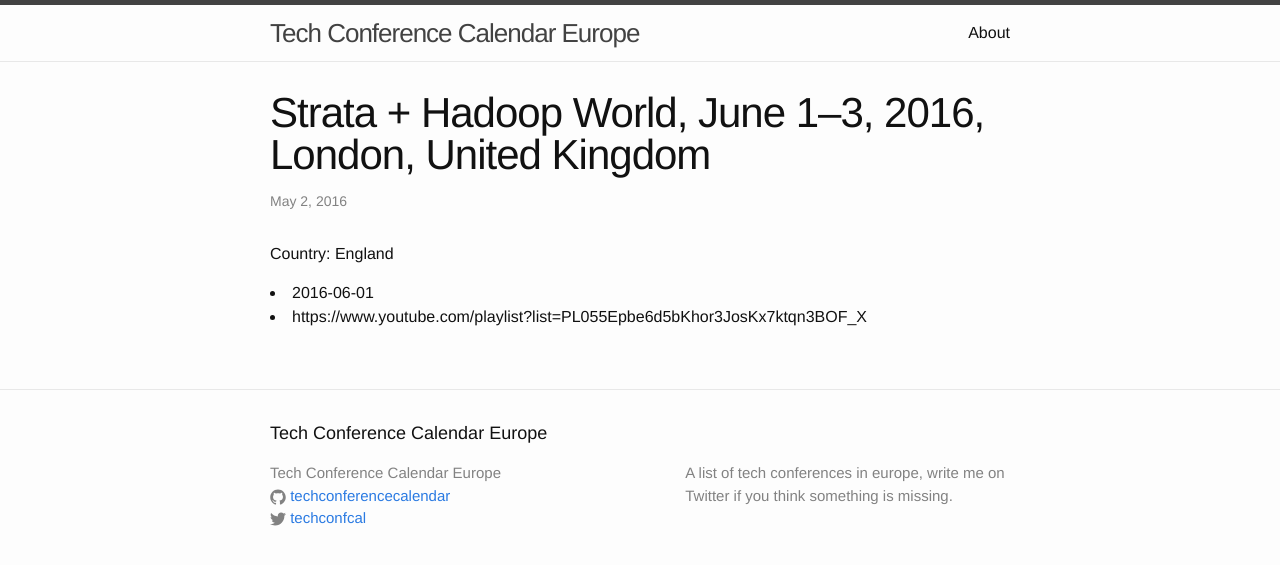
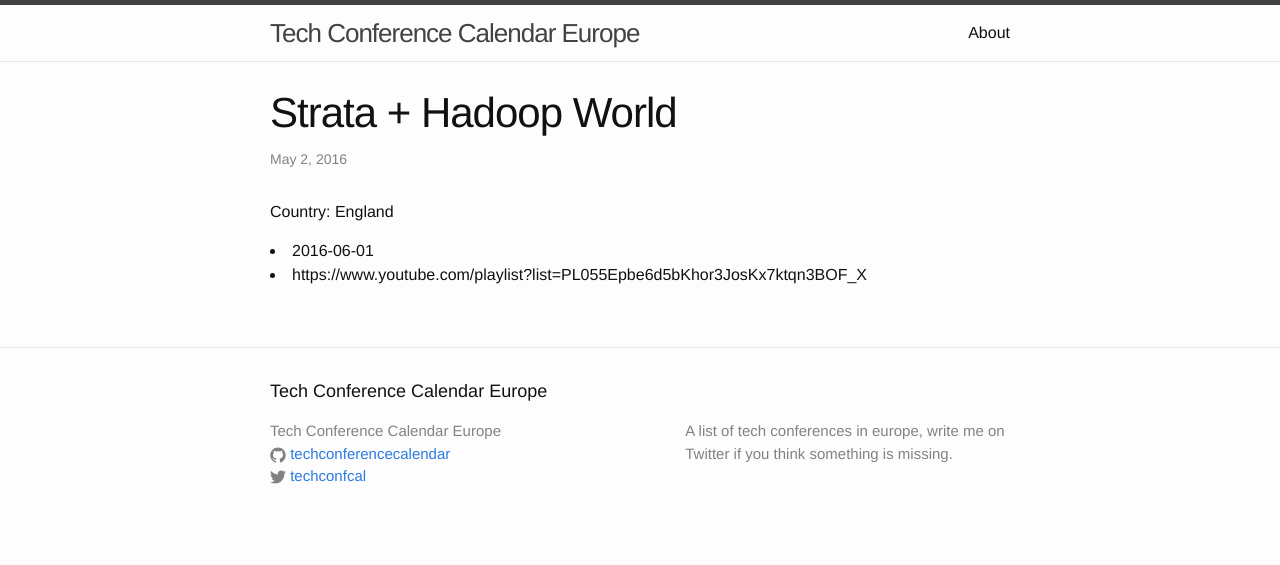
Before and after one commit to TechConferenceCalendar/techconferencecalendar.github.io, a Jekyll site: the page built from _posts/2016-05-02-stratahadoop-2016.markdown, in a window 1280 px wide. Shown: the top 565 px of the page. Built offline with Jekyll 4.4.1, drawn with Linux system fonts in a browser that asks for light colours.

Commit message:
Update 2016-05-02-stratahadoop-2016.markdown

```diff
--- a/_posts/2016-05-02-stratahadoop-2016.markdown
+++ b/_posts/2016-05-02-stratahadoop-2016.markdown
@@ -1,6 +1,6 @@
 ---
 layout: conference
-title:  "Strata + Hadoop World, June 1–3, 2016, London, United Kingdom"
+title:  "Strata + Hadoop World"
 date:   2016-05-02 8:34:33 +0100
 location: https://www.google.com/maps/place/ExCeL+London/@51.5084601,0.0276573,17z/data=!3m1!4b1!4m2!3m1!1s0x47d8a80ce609e50d:0xa0de5f705d7aec7
 country: England
```
